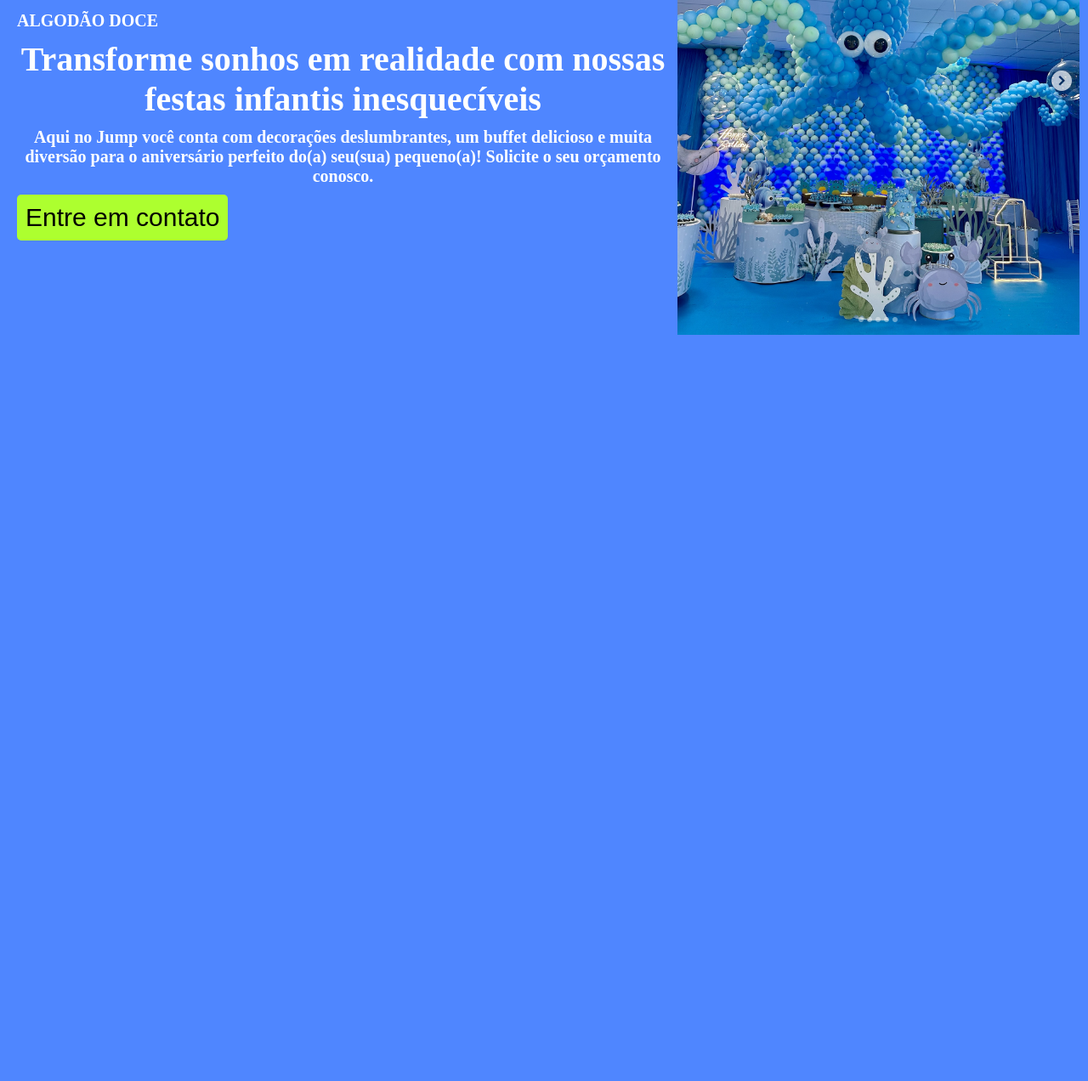
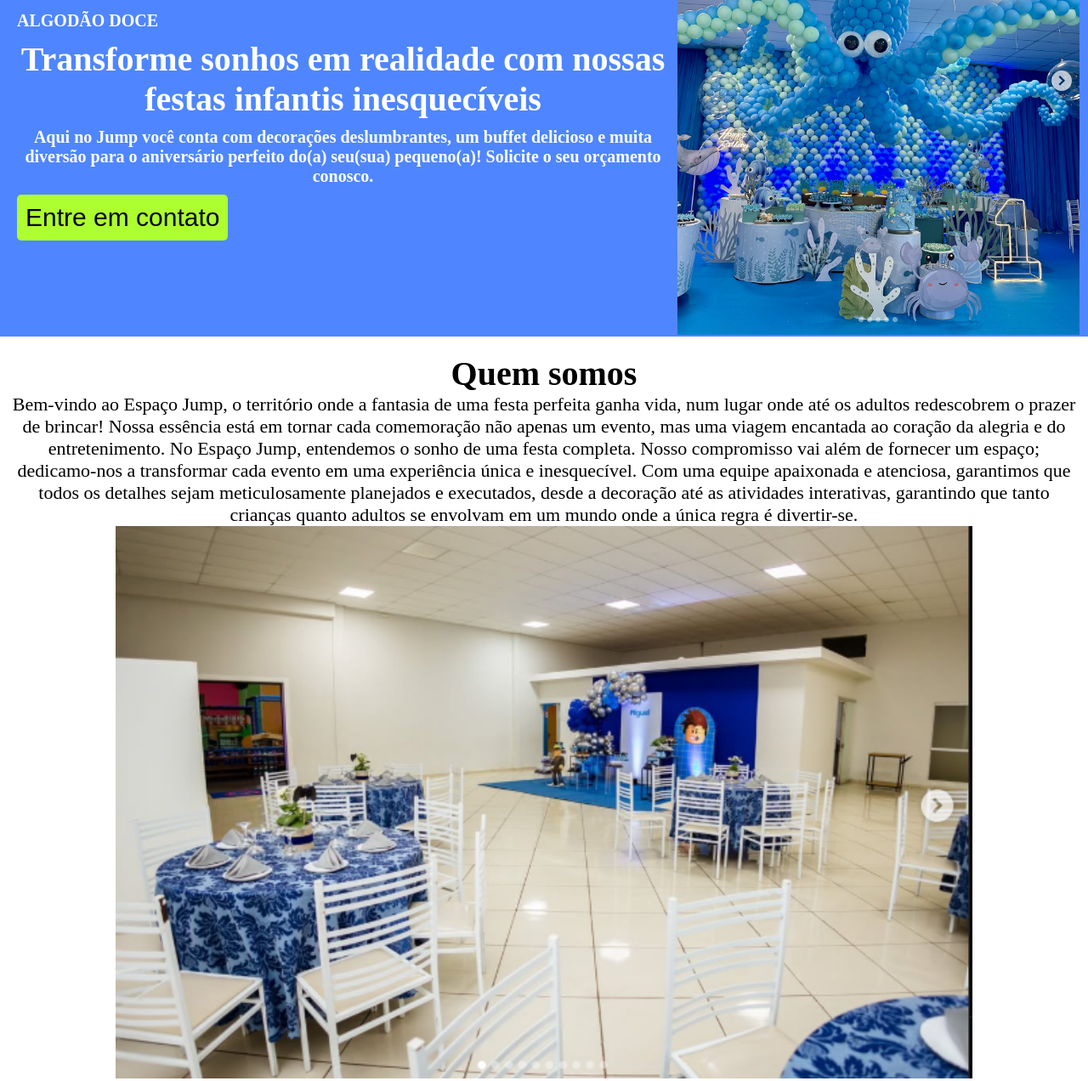
Before and after one commit to santos5761/algodao-doce, a website: page index.html in a window 1280 px wide. Shown: the part 361-1633 px from the top of the page at 85% size. Before the commit the page ends 800 px from the top, so only its background shows below. Drawn offline with Linux system fonts and the light colour scheme.

Commit message:
Tela quem somos

```diff
--- a/index.html
+++ b/index.html
@@ -29,7 +29,15 @@
     <div class="right">
         <img src="assets/abertura.png" alt="">
     </div>
+</div>
 
+<div class="sobre">
+    <h1>Quem somos</h1>
+   <p> Bem-vindo ao Espaço Jump, o território onde a fantasia de uma festa perfeita ganha vida, num lugar onde até os adultos redescobrem o prazer de brincar! Nossa essência está em tornar cada comemoração não apenas um evento, mas uma viagem encantada ao coração da alegria e do entretenimento.
+
+    No Espaço Jump, entendemos o sonho de uma festa completa. Nosso compromisso vai além de fornecer um espaço; dedicamo-nos a transformar cada evento em uma experiência única e inesquecível. Com uma equipe apaixonada e atenciosa, garantimos que todos os detalhes sejam meticulosamente planejados e executados, desde a decoração até as atividades interativas, garantindo que tanto crianças quanto adultos se envolvam em um mundo onde a única regra é divertir-se.</p>
+
+<img src="assets/sobre.png" alt="">
 </div>
 
 
--- a/src/style.css
+++ b/src/style.css
@@ -59,6 +59,7 @@ header img{
     height: auto;
     align-items: center;
     color: white;
+    min-height: 60vh;
 }
 
 .container .left{
@@ -91,3 +92,29 @@ header img{
     scale: 1.1;
     transition: 1s;
 }
+
+/* Sobre nós */
+
+.sobre{
+    background-color: white;
+    display: flex;
+    flex-direction: column;
+    min-height: 40vh;
+    height: auto;
+    width: 100%;
+    align-items: center;
+    padding: 2rem 1rem;
+}
+
+.sobre h1{
+    font-size: 4rem;
+}
+
+.sobre p{
+    font-size: 2.2rem;
+}
+
+.sobre img{
+    width: 80%;
+    height: auto;
+}
```
Also changed, not shown: assets/sobre.png (added).
